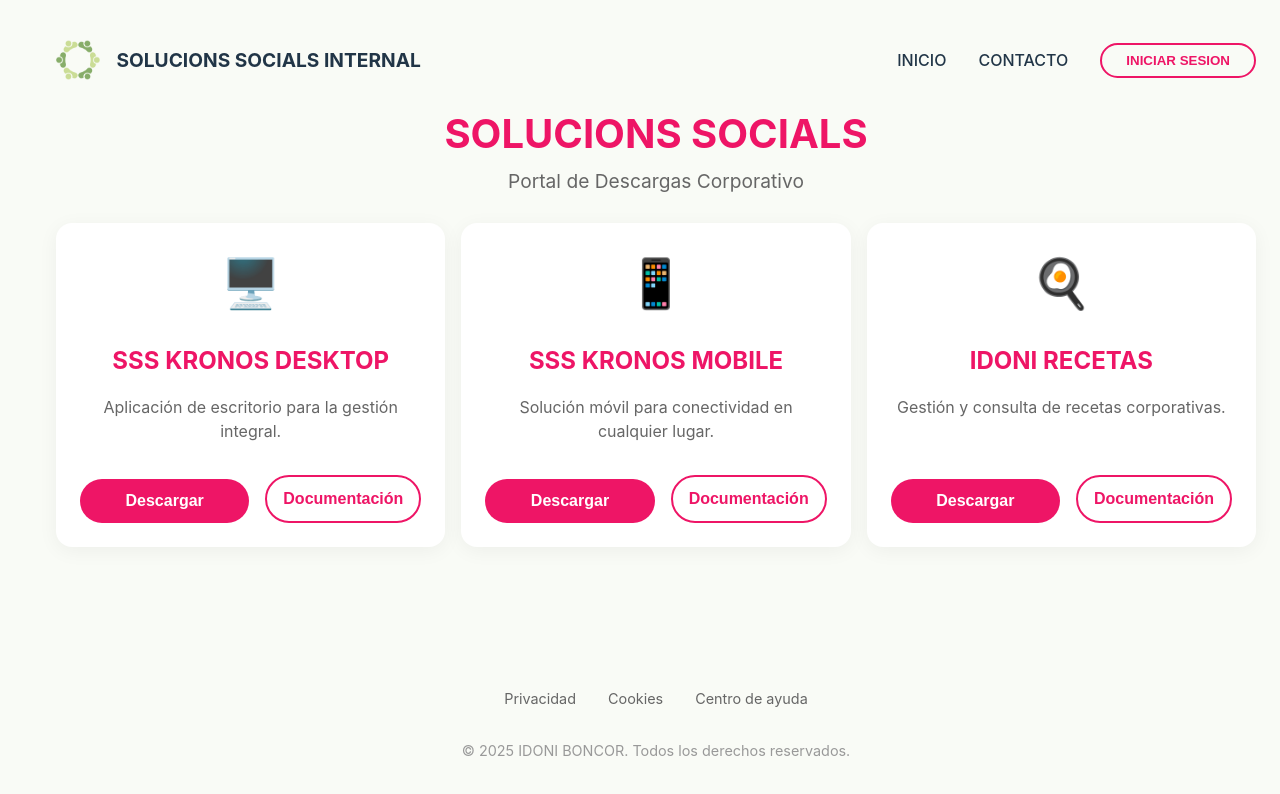
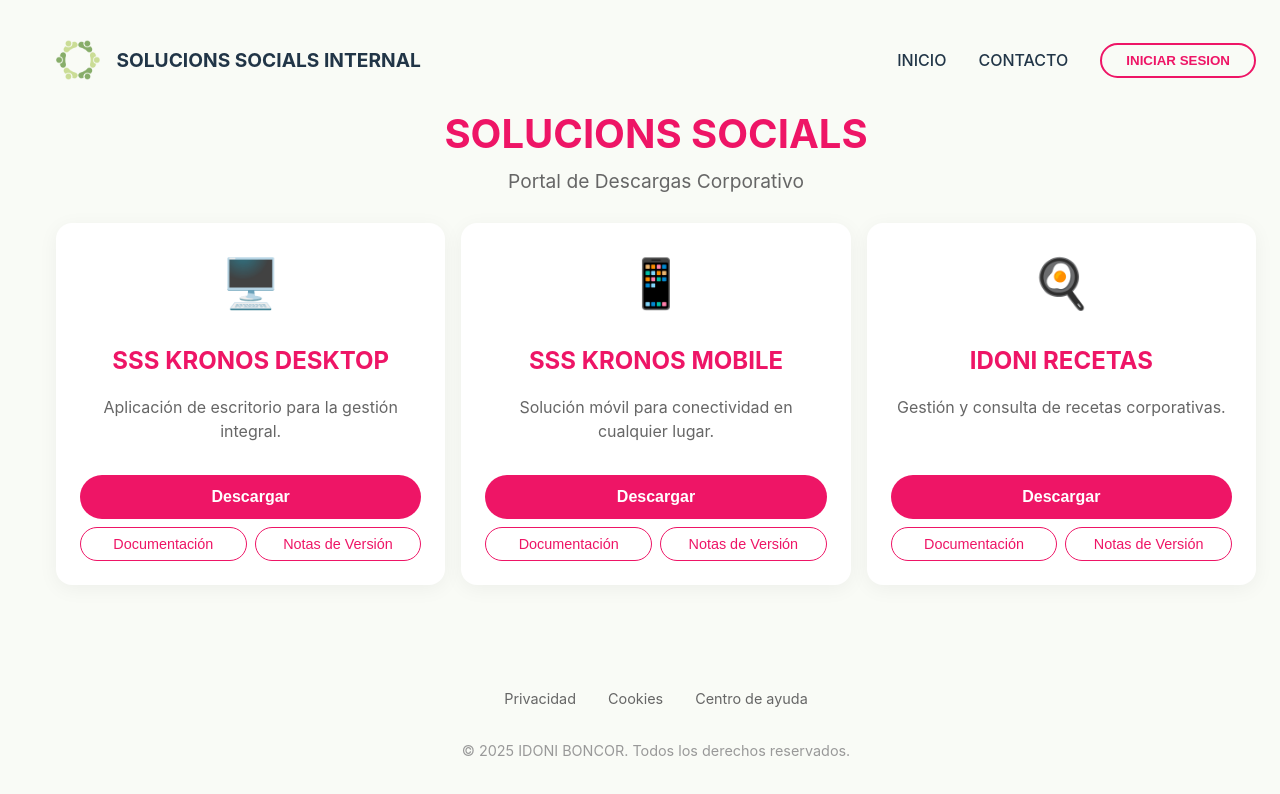
Before and after one commit to Solucions-Socials-Sostenibles-DEV/Solucions-Socials-Sostenibles-DevWebsite, a React (Vite) app: page / in a window 1280 px wide. Shown: the top 794 px of the page. Built offline with nearby package versions, Linux system fonts and the light colour scheme.

Commit message:
FEAT: Aplicadas las notas de version

```diff
--- a/src/App.css
+++ b/src/App.css
@@ -138,6 +138,35 @@
   flex-grow: 1;
 }
 
+
+
+.card-actions {
+  display: flex;
+  gap: 0.5rem;
+  width: 100%;
+  margin-top: 1rem;
+  flex-wrap: wrap;
+}
+
+.doc-btn,
+.history-btn {
+  background-color: transparent;
+  color: var(--color-primary);
+  border: 1px solid var(--color-primary);
+  padding: 0.5rem 0.5rem;
+  border-radius: 50px;
+  font-weight: 500;
+  font-size: 0.9rem;
+  flex: 1 1 40%;
+  transition: all 0.2s;
+  white-space: nowrap;
+}
+
+.doc-btn:hover,
+.history-btn:hover {
+  background-color: rgba(238, 21, 102, 0.1);
+}
+
 .download-btn {
   background-color: var(--color-primary);
   color: white;
@@ -147,31 +176,9 @@
   font-weight: 600;
   font-size: 1rem;
   margin-top: auto;
-  flex: 1;
+  flex: 1 1 100%;
+  order: -1;
   transition: background-color 0.2s;
-}
-
-.card-actions {
-  display: flex;
-  gap: 1rem;
-  width: 100%;
-  margin-top: 1rem;
-}
-
-.doc-btn {
-  background-color: transparent;
-  color: var(--color-primary);
-  border: 2px solid var(--color-primary);
-  padding: 0.8rem 1rem;
-  border-radius: 50px;
-  font-weight: 600;
-  font-size: 1rem;
-  flex: 1;
-  transition: all 0.2s;
-}
-
-.doc-btn:hover {
-  background-color: rgba(238, 21, 102, 0.1);
 }
 
 .download-btn:hover {
--- a/src/App.jsx
+++ b/src/App.jsx
@@ -48,6 +48,7 @@ function App() {
             <div className="card-actions">
               <button className="download-btn">Descargar</button>
               <button className="doc-btn">Documentación</button>
+              <button className="history-btn">Notas de Versión</button>
             </div>
           </div>
         ))}
```
